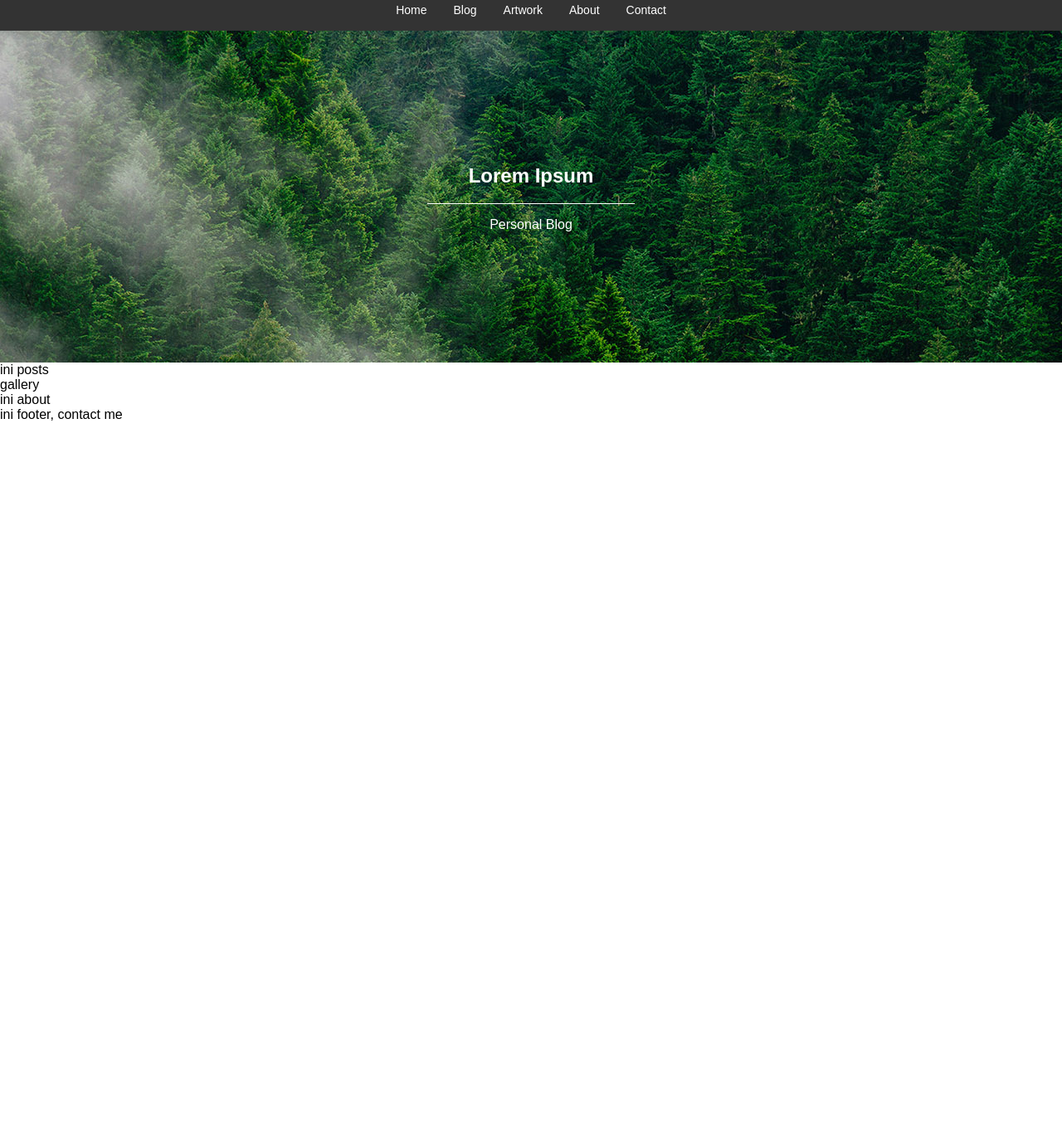
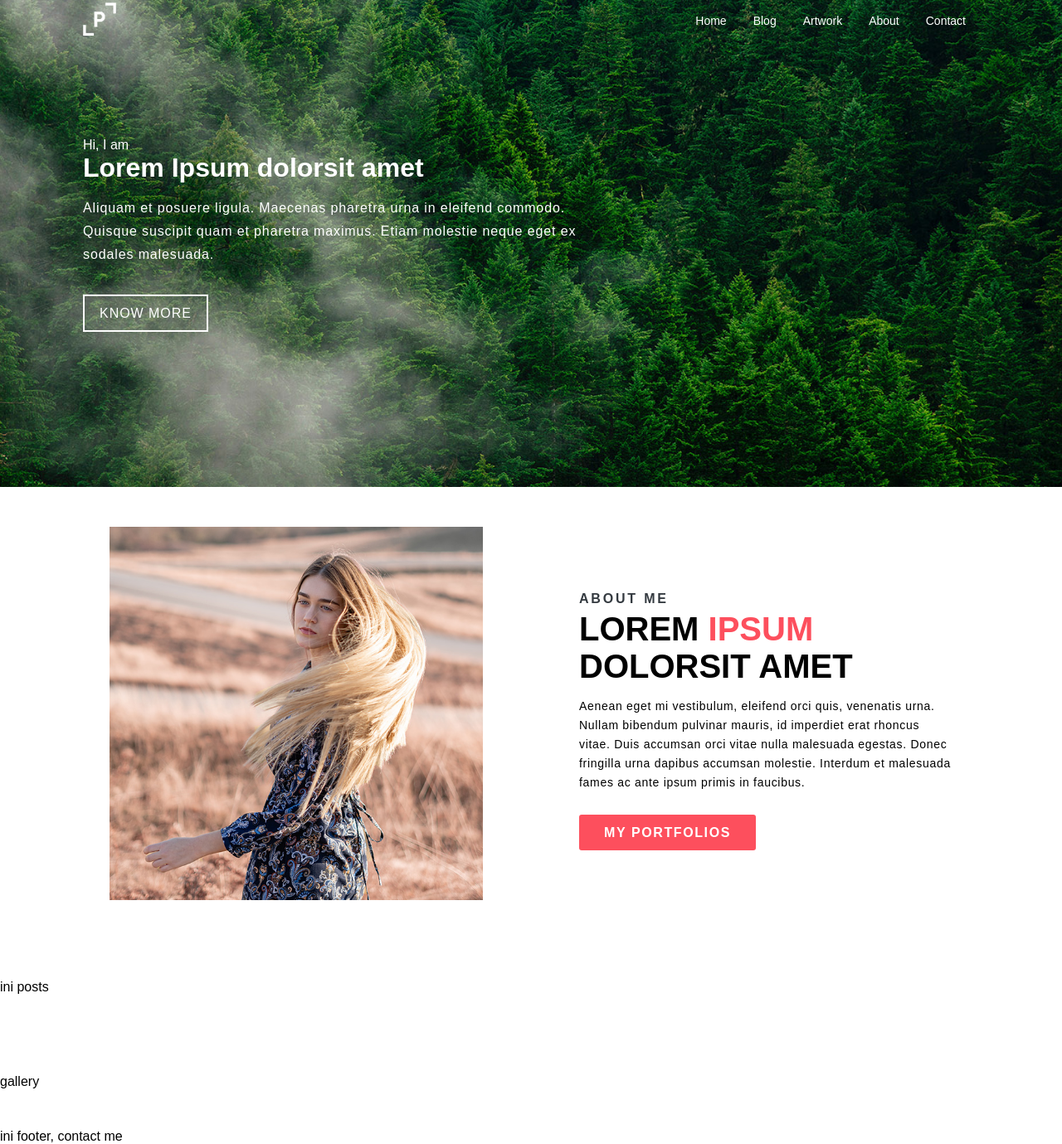
Before and after one commit to asharimh97/simple-personal, a website: page index.html in a window 1280 px wide. Shown: the part 13-1392 px from the top of the page at 83% size. Before the commit the page ends 800 px from the top, so only its background shows below. Drawn offline with Linux system fonts and the light colour scheme; a web font is replaced by a local one.

Commit message:
Change layout display

```diff
--- a/css/style.scss
+++ b/css/style.scss
@@ -7,6 +7,7 @@
 // variables
 $white: #fff;
 $darkGrey: #333;
+$watermelon: #fd4f5d;
 
 // mixins
 
@@ -30,13 +31,47 @@ html, body {
   top: 0;
 }
 
+.container {
+  margin: auto;
+  max-width: 1080px;
+}
+
+.container-flex {
+  align-items: center;
+  display: flex;
+  margin: auto;
+  max-width: 1080px;
+  width: 100%;
+}
+
+.content-section {
+  padding: 48px 0;
+}
+
 /*
 * Header
 */
+#header {
+  background: url("../images/trees.jpg");
+  background-position: center;
+  background-size: cover;
+  height: 600px;
+  width: 100%;
+}
 #navbar {
-  background: $darkGrey;
+  background: none;
   padding: 16px 0 ;
   width: 100%;
+
+  .container {
+    align-items: center;
+    display: flex;
+    justify-content: space-between;
+  }
+
+  .logo img {
+    height: 40px;
+  }
 
   #navbar-nav {
     display: flex;
@@ -76,18 +111,96 @@ html, body {
 
 #header-hero {
   align-items: center;
-  background-image: url("../images/trees.jpg");
   color: $white;
   display: flex;
-  flex-direction: column;
   height: 400px;
-  justify-content: center;
-  text-align: center;
   width: 100%;
+
+  .container {
+    width: 1080px;
+  }
+
+  h2 {
+    font-size: 32px;
+    margin-bottom: 16px;
+
+    small {
+      display: block;
+      font-size: 16px;
+      font-weight: 400;
+    }
+  }
+
+  .hero-subtitle {
+    letter-spacing: 0.055em;
+    line-height: 1.75em;
+    margin-bottom: 48px;
+    max-width: 600px;
+  }
+
+  .btn-more {
+    border: solid 2px $white;
+    color: $white;
+    font-weight: 500;
+    letter-spacing: 0.06em;
+    text-transform: uppercase;
+    text-decoration: none;
+    padding: 12px 18px;
+  }
 }
 
-.divider {
-  background: $white;
-  width: 250px;
-  height: 1px;
+/*
+* About section
+*/
+#about {
+  .container {
+    align-items: center;
+    display: flex;
+    justify-content: space-between;
+    padding: 0 32px;
+  }
+
+  .about-img {
+    width: 450px;
+  }
+  .about-content {
+    max-width: 450px;
+
+    h3.about-title {
+      color: #343a40;
+      font-size: 16px;
+      letter-spacing: 0.175em;
+      line-height: 29px;
+      margin: 0;
+      text-transform: uppercase;
+    }
+
+    h1 {
+      font-size: 40px;
+      margin: 0;
+      text-transform: uppercase;
+
+      span {
+        color: $watermelon;
+      }
+    }
+
+    p {
+      font-size: 14px;
+      letter-spacing: 0.05em;
+      line-height: 1.65em;
+      margin-bottom: 40px;
+    }
+  }
+  .btn-more {
+    background-color: $watermelon;
+    border: none;
+    border-radius: 3px;
+    color: $white;
+    font-weight: 700;
+    letter-spacing: 0.1em;
+    padding: 13px 30px;
+    text-decoration: none;
+    text-transform: uppercase;
+  }
 }
--- a/index.html
+++ b/index.html
@@ -13,6 +13,10 @@
 <body>
   <header id="header">
     <nav id="navbar">
+      <div class="container">
+        <a href="#" class="logo">
+          <img src="./images/logo.png" alt="Personal Website logo" />
+        </a>
         <ul id="navbar-nav">
           <li>
             <a href="#header">Home</a>
@@ -30,23 +34,49 @@
             <a href="#header">Contact</a>
           </li>
         </ul>
+      </div>
     </nav>
 
     <section id="header-hero">
-      <h2 class="hero-title">Lorem Ipsum</h2>
-      <div class="divider"></div>
-      <p class="hero-subtitle">Personal Blog</p>
+      <div class="container">
+        <h2 class="hero-title">
+          <small>Hi, I am</small>
+          Lorem Ipsum dolorsit amet
+        </h2>
+        <p class="hero-subtitle">
+          Aliquam et posuere ligula. Maecenas pharetra urna in eleifend
+          commodo. Quisque suscipit quam et pharetra maximus. Etiam
+          molestie neque eget ex sodales malesuada.
+        </p>
+        <a href="#content" class="btn-more">
+          Know More
+        </a>
+      </div>
     </section>
   </header>
   <main id="content">
-    <section id="posts">
+    <section id="about" class="content-section">
+      <div class="container">
+        <img src="./images/about-me.jpg" class="about-img" alt="About author" />
+        <div class="about-content">
+          <h3 class="about-title">About me</h3>
+          <h1>Lorem <span>Ipsum</span> dolorsit amet</h1>
+          <p>
+            Aenean eget mi vestibulum, eleifend orci quis, venenatis urna.
+            Nullam bibendum pulvinar mauris, id imperdiet erat rhoncus vitae.
+            Duis accumsan orci vitae nulla malesuada egestas. Donec fringilla urna
+            dapibus accumsan molestie. Interdum et malesuada fames ac ante ipsum
+            primis in faucibus.
+          </p>
+          <a href="#posts" class="btn-more">My portfolios</a>
+        </div>
+      </div>
+    </section>
+    <section id="posts" class="content-section">
       ini posts
     </section>
-    <section id="gallery">
+    <section id="gallery" class="content-section">
       gallery
-    </section>
-    <section id="about">
-      ini about
     </section>
   </main>
   <footer id="footer">
```
Also changed, not shown: css/style.css, 1 other file. Lines whose indentation alone changed are shown as unchanged.
